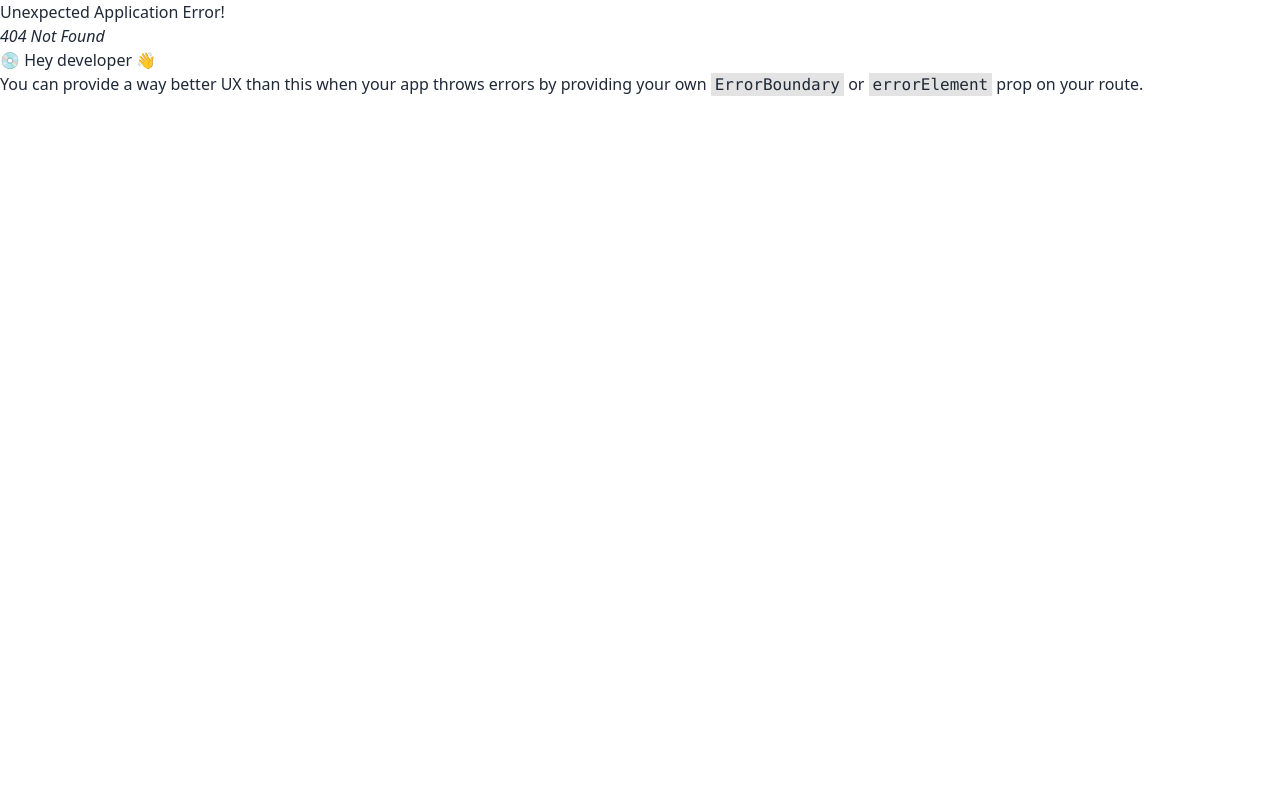
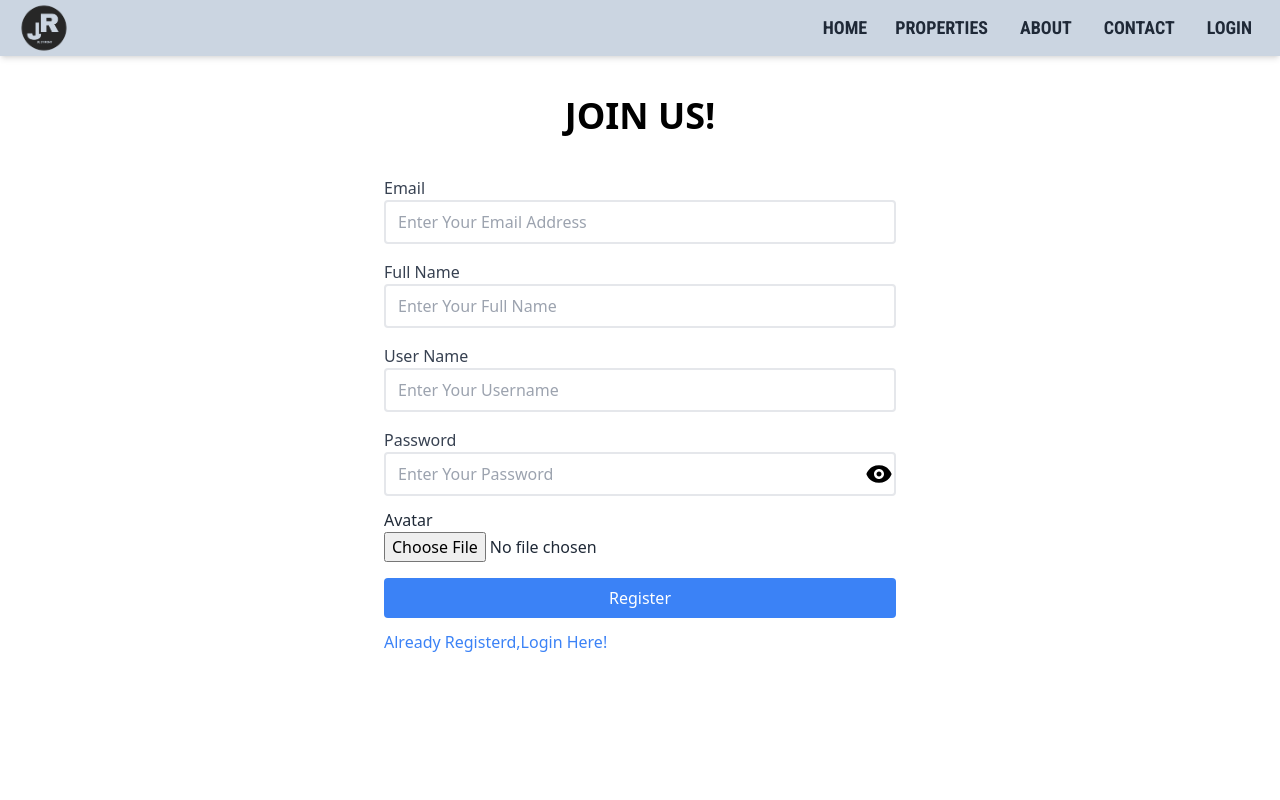
Before and after one commit to blackeye75/just-rent2, a React (Vite) app in the folder client/: page /register in a window 1280 px wide. Before the commit this address had no page. Shown: the top 800 px of the page. Built offline with nearby package versions, Linux system fonts and the light colour scheme; a web font is replaced by a local one.

Commit message:
login register api intigrate

```diff
--- a/client/src/components/login/Login..jsx
+++ b/client/src/components/login/Login..jsx
@@ -3,7 +3,8 @@ import { useNavigate, Link } from "react-router-dom";
 import { login } from "../../store/authSlice";
 import { useDispatch } from "react-redux";
 import { useForm } from "react-hook-form";
-import {BiSolidShow} from "react-icons/bi"
+import { BiSolidShow } from "react-icons/bi";
+import axios from "axios";
 const Login = () => {
   const [type, setType] = useState("password");
   const navigate = useNavigate();
@@ -23,20 +24,32 @@ const Login = () => {
     }
   };
 
+  const login= async (data)=>{
+    seterror("")
+    try {
+     const logedInUser= await axios.post("http://localhost:8000/api/v1/users/login",data)
+     console.log(logedInUser);
+     window.location.href="/"
+    } catch (error) {
+
+    }
+  }
+
+
 
   return (
     <div className="w-full h-screen flex justify-center">
-      <div className="w-[40%] flex flex-col " >
-        <h1 className="text-4xl text-black font-bold uppercase text-center pt-16">
+      <div className="w-[40%] flex flex-col ">
+        <h1 className="text-4xl text-black font-bold uppercase text-center pt-20 pb-10">
           Wlecome Back!
         </h1>
-        <form>
+        <form onSubmit={handleSubmit(login)} >
           <div className="mb-4">
             <label className="block text-gray-700" htmlFor="email">
               Email
             </label>
             <input
-              className="w-full px-3 py-2 outline-none border rounded text-black"
+              className="w-full px-3 py-2 outline-none border-2 rounded text-black"
               type="email"
               id="email"
               name="email"
@@ -57,7 +70,7 @@ const Login = () => {
             <label className="block text-gray-700" htmlFor="password">
               Password
             </label>
-              <div className="flex items-center border rounded">
+            <div className="flex items-center border-2 rounded">
               <input
                 className="w-full text-black px-3 py-2 outline-none rounded"
                 type={type}
@@ -72,14 +85,12 @@ const Login = () => {
                   // },
                 })}
               />
-                <div onClick={toggelType} className="bg-white" >
+              <div onClick={toggelType} className="bg-white">
                 <BiSolidShow color="black " size={30} />
               </div>
             </div>
             {errors.password && (
-                <p className="text-red-500 text-sm">
-                  {errors.password.message}
-                </p>
+              <p className="text-red-500 text-sm">{errors.password.message}</p>
             )}
           </div>
           <button
@@ -89,6 +100,7 @@ const Login = () => {
             Sign In
           </button>
         </form>
+        <Link to="/register" ><p className="text-blue-500 pt-3" >Register Here  </p></Link>
       </div>
     </div>
   );
--- /dev/null
+++ b/client/src/components/register/Register.jsx
@@ -0,0 +1,184 @@
+import React, { useState } from "react";
+import { useNavigate, Link } from "react-router-dom";
+import { login } from "../../store/authSlice";
+import { useDispatch } from "react-redux";
+import { useForm } from "react-hook-form";
+import { BiSolidShow } from "react-icons/bi";
+import axios from "axios";
+
+const Register = () => {
+  const [avatar, setAvatar] = useState(null);
+  const [type, setType] = useState("password");
+  const navigate = useNavigate();
+  const dispatch = useDispatch;
+  const [error, seterror] = useState("");
+  const toggelType = () => {
+    if (type === "password") {
+      setType("text");
+    } else {
+      setType("password");
+    }
+  };
+
+  const handleRegister = async (data) => {
+    seterror("");
+
+    const formData = new FormData();
+    formData.append("avatar", avatar); // Append the avatar file
+
+    // Append other fields to FormData
+    for (const key in data) {
+      formData.append(key, data[key]);
+    }
+    try {
+    //   console.log(data);
+      const createdUser = await axios.post(
+        "http://localhost:8000/api/v1/users/register",
+        formData,
+        {
+          headers: {
+            "Content-Type": "multipart/form-data",
+          },
+        }
+      );
+    //   console.log(createdUser);
+    window.location.href("/")
+    } catch (error) {
+      seterror(error.message);
+    }
+  };
+
+  const {
+    handleSubmit,
+    register,
+    formState: { errors },
+  } = useForm();
+
+  const handleFileChange = (e) => {
+    setAvatar(e.target.files[0]);
+  };
+  return (
+    <div>
+      <div className="w-full h-screen flex justify-center">
+        <div className="w-[40%] flex flex-col ">
+          <h1 className="text-4xl text-black font-bold uppercase text-center pt-10 pb-10">
+            Join Us!
+          </h1>
+          <form onSubmit={handleSubmit(handleRegister)}>
+            <div className="mb-4">
+              <label className="block text-gray-700" htmlFor="email">
+                Email
+              </label>
+              <input
+                className="w-full px-3 py-2 outline-none border-2 rounded text-black"
+                type="email"
+                id="email"
+                name="email"
+                placeholder="Enter Your Email Address"
+                {...register("email", {
+                  required: "Email Is Required",
+                  pattern: {
+                    value: /^[a-zA-Z0-9_.+-]+@[a-zA-Z0-9-]+\.[a-zA-Z0-9-.]+$/,
+                    message: "Email address must be valid",
+                  },
+                })}
+              />
+              {errors.email && (
+                <p className="text-red-500 text-sm">{errors.email.message}</p>
+              )}
+            </div>
+            <div className="mb-4">
+              <label className="block text-gray-700" htmlFor="email">
+                Full Name
+              </label>
+              <input
+                className="w-full px-3 py-2 outline-none border-2 rounded text-black"
+                type="text"
+                id="fullName"
+                name="fullName"
+                placeholder="Enter Your Full Name"
+                {...register("fullName", {
+                  required: "Full Name Is Required",
+                })}
+              />
+              {errors.fullName && (
+                <p className="text-red-500 text-sm">
+                  {errors.fullName.message}
+                </p>
+              )}
+            </div>
+            <div className="mb-4">
+              <label className="block text-gray-700" htmlFor="email">
+                User Name
+              </label>
+              <input
+                className="w-full px-3 py-2 outline-none border-2 rounded text-black"
+                type="text"
+                id="userName"
+                name="userName"
+                placeholder="Enter Your Username"
+                {...register("userName", {
+                  required: "username Is Required",
+                })}
+              />
+              {errors.userName && (
+                <p className="text-red-500 text-sm">
+                  {errors.userName.message}
+                </p>
+              )}
+            </div>
+            <div className="mb-3 ">
+              <label className="block text-gray-700" htmlFor="password">
+                Password
+              </label>
+              <div className="flex items-center border-2 rounded">
+                <input
+                  className="w-full text-black px-3 py-2 outline-none rounded"
+                  type={type}
+                  id="password"
+                  name="password"
+                  placeholder="Enter Your Password"
+                  {...register("password", {
+                    required: "Password is required",
+                    // minLength: {
+                    //   value: 8,
+                    //   message: "Not Safe",
+                    // },
+                  })}
+                />
+                <div onClick={toggelType} className="bg-white">
+                  <BiSolidShow color="black " size={30} />
+                </div>
+              </div>
+              {errors.password && (
+                <p className="text-red-500 text-sm">
+                  {errors.password.message}
+                </p>
+              )}
+            </div>
+            <div className="flex flex-col">
+              <label htmlFor="">Avatar</label>
+              <input
+                type="file"
+                name="avatar"
+                className="pb-4"
+                onChange={handleFileChange}
+              />
+            </div>
+            <button
+              className="w-full bg-blue-500 text-white py-2 rounded hover:bg-blue-600 transition duration-200"
+              type="submit"
+            >
+              Register
+            </button>
+          </form>
+          <Link to="/login">
+            <p className="text-blue-500 pt-3">Already Registerd,Login Here! </p>
+          </Link>
+        </div>
+      </div>
+    </div>
+  );
+};
+
+export default Register;
--- a/client/src/main.jsx
+++ b/client/src/main.jsx
@@ -9,6 +9,7 @@ import HomePage from "./pages/HomePage.jsx";
 import CreateProperty from "./components/properties/CreateProperty.jsx";
 import store from "./store/store.js";
 import LoginPage from "./pages/LoginPage.jsx";
+import RegisterPage from "./pages/RegisterPage.jsx";
 
 const router = createBrowserRouter([
   {
@@ -18,6 +19,7 @@ const router = createBrowserRouter([
       { path: "/", element: <HomePage /> },
       { path: "/properties", element: <CreateProperty /> },
       { path: "/login", element: <LoginPage /> },
+      { path: "/register", element: <RegisterPage /> },
     ],
   },
 ]);
--- /dev/null
+++ b/client/src/pages/RegisterPage.jsx
@@ -0,0 +1,10 @@
+import React from 'react'
+import Register from '../components/register/Register'
+
+const RegisterPage = () => {
+  return (
+    <div><Register/></div>
+  )
+}
+
+export default RegisterPage
```
Also changed, not shown: 2 other files (tests, documents, lock files or other folders). Lines whose indentation alone changed are shown as unchanged.
